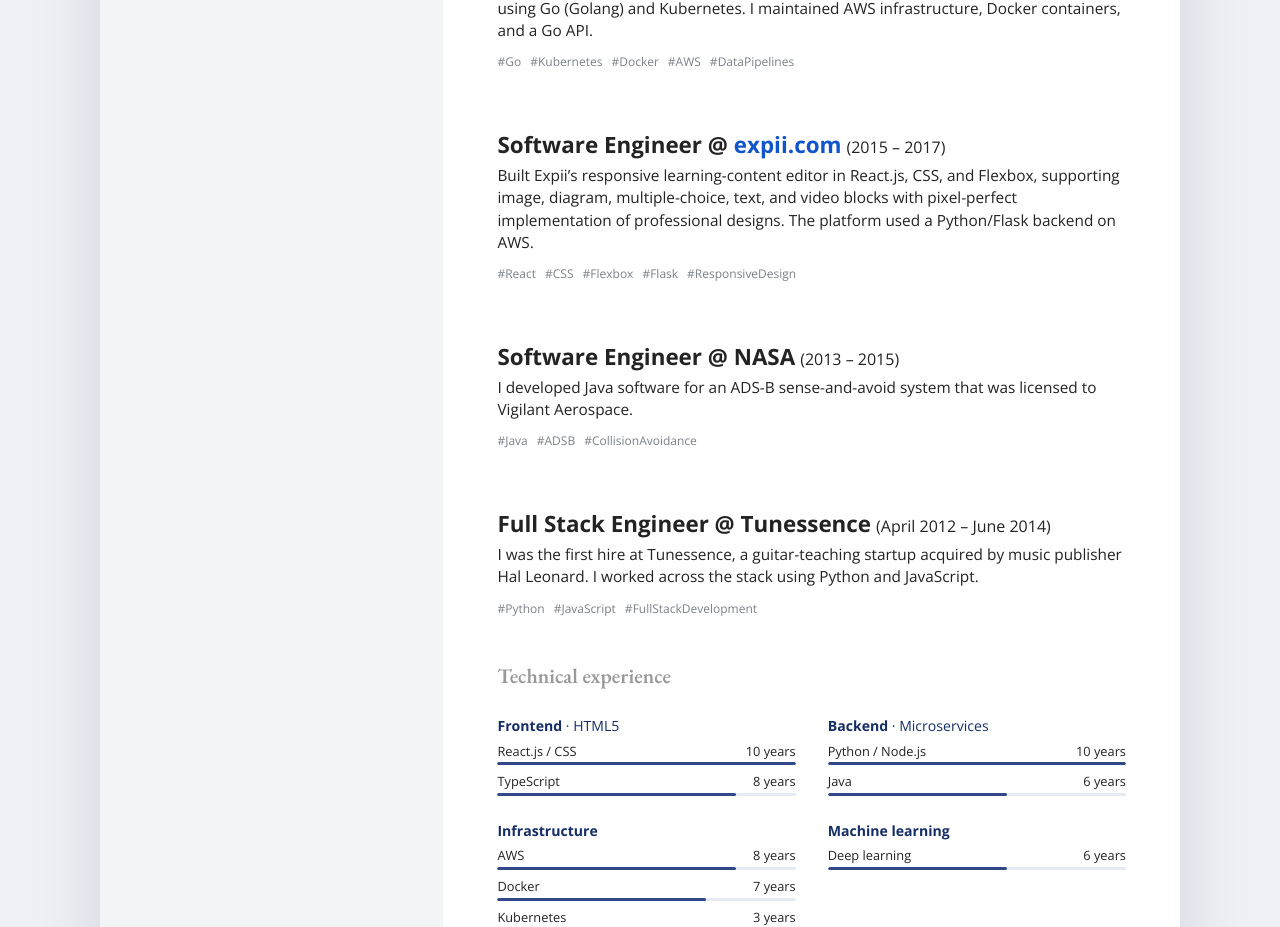
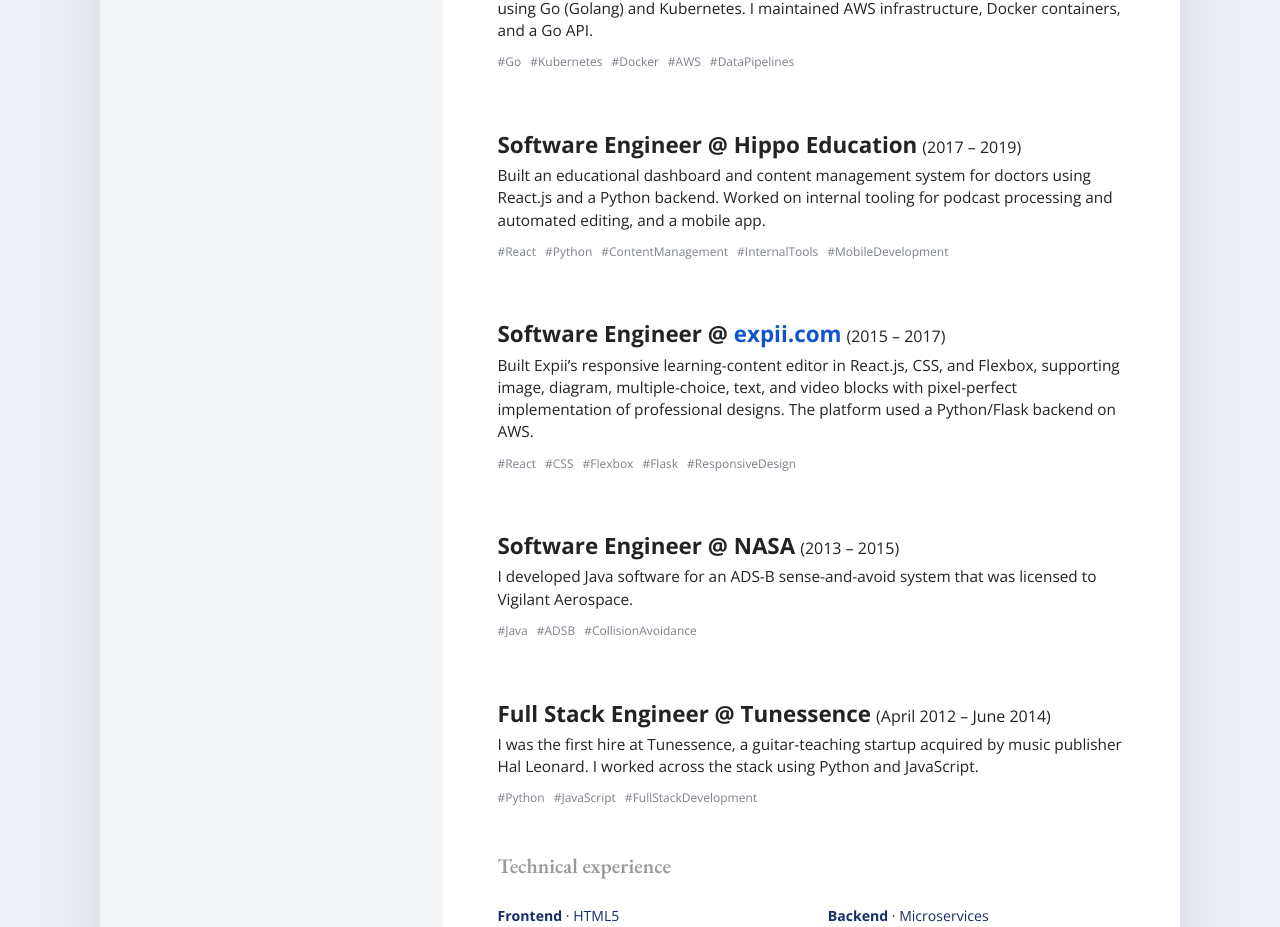
Before and after one commit to robertkotcher/robertkotcher.com, a Next.js app: page / in a window 1280 px wide. Shown: the part 1353-2280 px from the top of the page. Built offline with nearby package versions, Linux system fonts and the light colour scheme.

Commit message:
Add Hippo Education engineering experience

```diff
--- a/app/Resume.tsx
+++ b/app/Resume.tsx
@@ -253,6 +253,15 @@
 
             <div className="role">
               <div className="role-heading" data-background="engineering">
+                <h3>Software Engineer @ Hippo Education</h3>
+                <p>(2017 – 2019)</p>
+              </div>
+              <p data-background="engineering">Built an educational dashboard and content management system for doctors using React.js and a Python backend. Worked on internal tooling for podcast processing and automated editing, and a mobile app.</p>
+              <ExperienceTags categories="React Python ContentManagement InternalTools MobileDevelopment" />
+            </div>
+
+            <div className="role">
+              <div className="role-heading" data-background="engineering">
                 <h3>Software Engineer @ <a href="https://www.expii.com" target="_blank" rel="noreferrer">expii.com</a></h3>
                 <p>(2015 – 2017)</p>
               </div>              <p data-background="engineering">Built Expii’s responsive learning-content editor in React.js, CSS, and Flexbox, supporting image, diagram, multiple-choice, text, and video blocks with pixel-perfect implementation of professional designs. The platform used a Python/Flask backend on AWS.</p>
--- a/app/resumePdf.ts
+++ b/app/resumePdf.ts
@@ -1,2 +1,2 @@
 // Updated by npm run export:resume whenever the PDFs change.
-export const resumePdfUrl = "/robert-kotcher-resume.pdf?v=c0fe380c3851";
+export const resumePdfUrl = "/robert-kotcher-resume.pdf?v=b96022f3ecb2";
```
Also changed, not shown: 1 other file (tests, documents, lock files or other folders).
